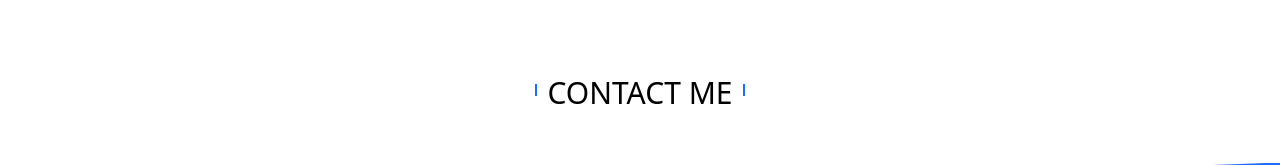
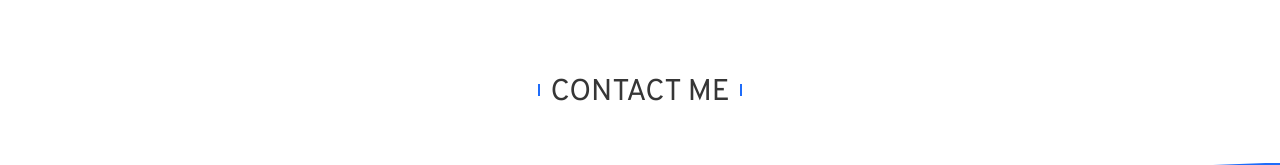
Before and after one commit to gonzalomansilla/Portfolio, a Vue app: page / in a window 1280 px wide. Shown: the part 2840-3005 px from the top of the page. Built offline with nearby package versions, Linux system fonts and the light colour scheme.

Commit message:
fix: Estilo de la seccion de contacto

```diff
--- a/src/App.vue
+++ b/src/App.vue
@@ -2,13 +2,15 @@
   <div id="app">
     <Header></Header>
 
-    <main class="app-container font-body text-gray-dark">
-      <AboutSection></AboutSection>
+    <main class="font-body text-gray-dark">
+      <div class="app-container">
+        <AboutSection></AboutSection>
 
-      <PortfolioSection></PortfolioSection>
+        <PortfolioSection></PortfolioSection>
+      </div>
+
+      <ContactSection></ContactSection>
     </main>
-
-    <ContactSection></ContactSection>
   </div>
 </template>
 
```
